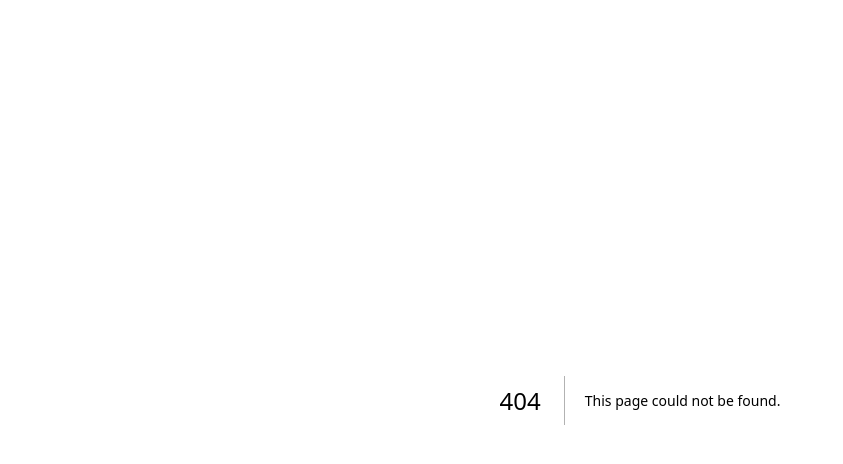
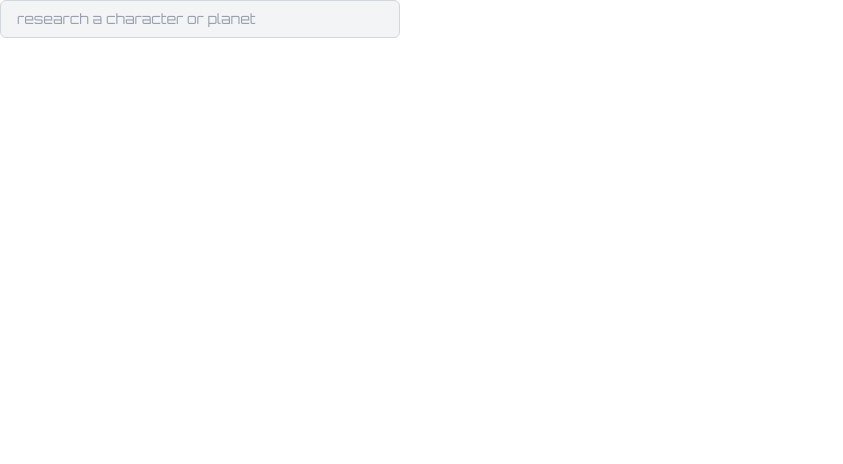
Before and after one commit to GeniferGonzalezSantos/star_wars_explorer_challenge, a Next.js app: page /components/input_search in a window 1280 px wide. Before the commit this address had no page. Shown: the top 464 px of the page, without its empty margins (0-843 px from the left). Built offline with nearby package versions, Linux system fonts and the light colour scheme.

Commit message:
create input search

```diff
--- /dev/null
+++ b/src/app/components/input_search/page.tsx
@@ -0,0 +1,24 @@
+import React, { useState } from "react";
+import { InputSearchProps } from "./types";
+
+export default function InputSearch({ onSearch }: InputSearchProps) {
+  const [searchTerm, setSearchTerm] = useState("");
+
+  const handleInputChange = (event: React.ChangeEvent<HTMLInputElement>) => {
+    const value = event.target.value;
+    setSearchTerm(value);
+    onSearch(value);
+  };
+
+  return (
+    <div className="w-full max-w-[400px]">
+      <input
+        type="search"
+        value={searchTerm}
+        onChange={handleInputChange}
+        placeholder="research a character or planet"
+        className="w-full px-4 py-2 text-sm text-gray-800 placeholder-gray-400 bg-gray-100 border border-gray-300 rounded-md focus:outline-none focus:ring-2 focus:ring-blue-500 focus:border-transparent"
+      />
+    </div>
+  );
+};
--- /dev/null
+++ b/src/app/components/input_search/types.ts
@@ -0,0 +1,4 @@
+
+export interface InputSearchProps {
+    onSearch: (value: string) => void;
+  }
--- a/src/app/people/page.tsx
+++ b/src/app/people/page.tsx
@@ -3,10 +3,11 @@ import React, { useEffect, useState } from "react";
 import { PeopleProps } from "./types";
 import { fetchPeople } from "../service/api";
 import { Card } from "../components/card/page";
-import InputSearch from "../components/input_serch/page";
+import InputSearch from "../components/input_search/page";
 
 export default function PeoplePage() {
   const [people, setPeople] = useState<PeopleProps[]>([]);
+  const [filteredPeople, setFilteredPeople] = useState<PeopleProps[]>([]);
   const [loading, setLoading] = useState(true);
   const [error, setError] = useState<string | null>(null);
 
@@ -16,6 +17,7 @@ export default function PeoplePage() {
         const data = await fetchPeople();
         console.log("Fetched data:", data);
         setPeople(data.results || []);
+        setFilteredPeople(data.results || []);
       } catch (err: unknown) {
         if (err instanceof Error) {
           setError(err.message);
@@ -28,6 +30,13 @@ export default function PeoplePage() {
     fetchData();
   }, []);
 
+  const handleSearch = (query: string) => {
+    const filtered = people.filter((person) =>
+      person.name.toLowerCase().includes(query.toLowerCase())
+    );
+    setFilteredPeople(filtered);
+  };
+
   if (loading) {
     return <p>Loading...</p>;
   }
@@ -38,10 +47,10 @@ export default function PeoplePage() {
 
   return (
     <div>
-      <InputSearch />
+      <InputSearch onSearch={handleSearch} />
       <Card
         title="Star Wars Characters"
-        items={people}
+        items={filteredPeople}
         renderItem={(person) => (
           <>
             <h2 className="text-lg font-bold">{person.name}</h2>
@@ -49,14 +58,12 @@ export default function PeoplePage() {
               Homeworld: {person.homeworld}
             </p>
             <p className="text-sm text-gray-600">
-              Vehicles:{" "}
-              {person.vehicles.length > 0 ? person.vehicles.join(", ") : "None"}
+              height:{" "}
+              {person.height.length}
             </p>
             <p className="text-sm text-gray-600">
-              Starships:{" "}
-              {person.starships.length > 0
-                ? person.starships.join(", ")
-                : "None"}
+              mass:{" "}
+              {person.mass}
             </p>
           </>
         )}
```
Also changed, not shown: src/app/people/types.ts (+12 -1 lines).
